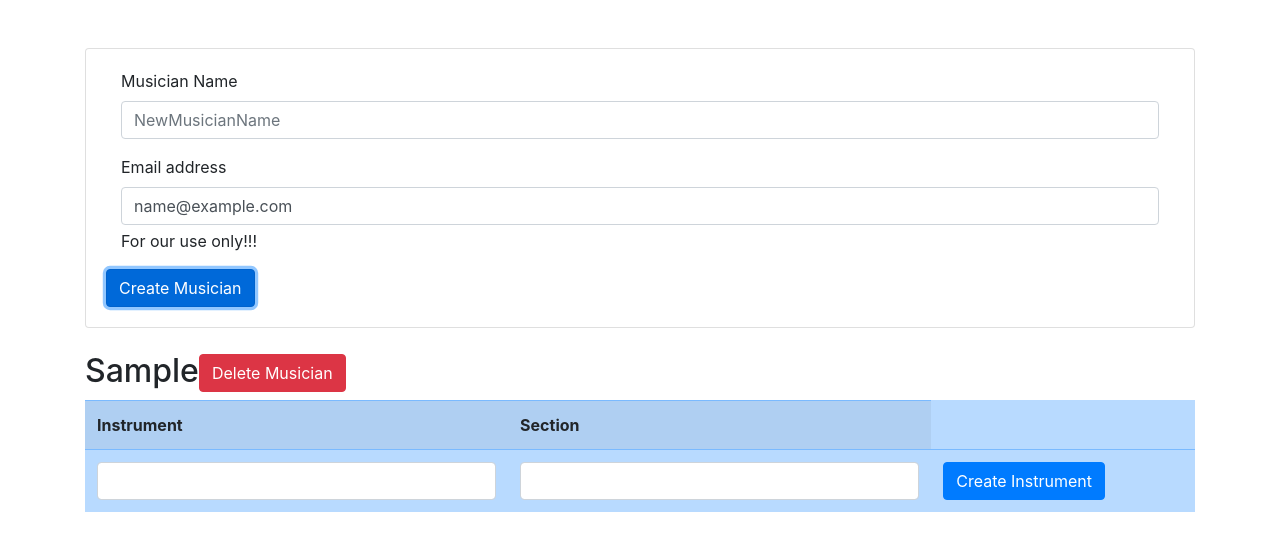
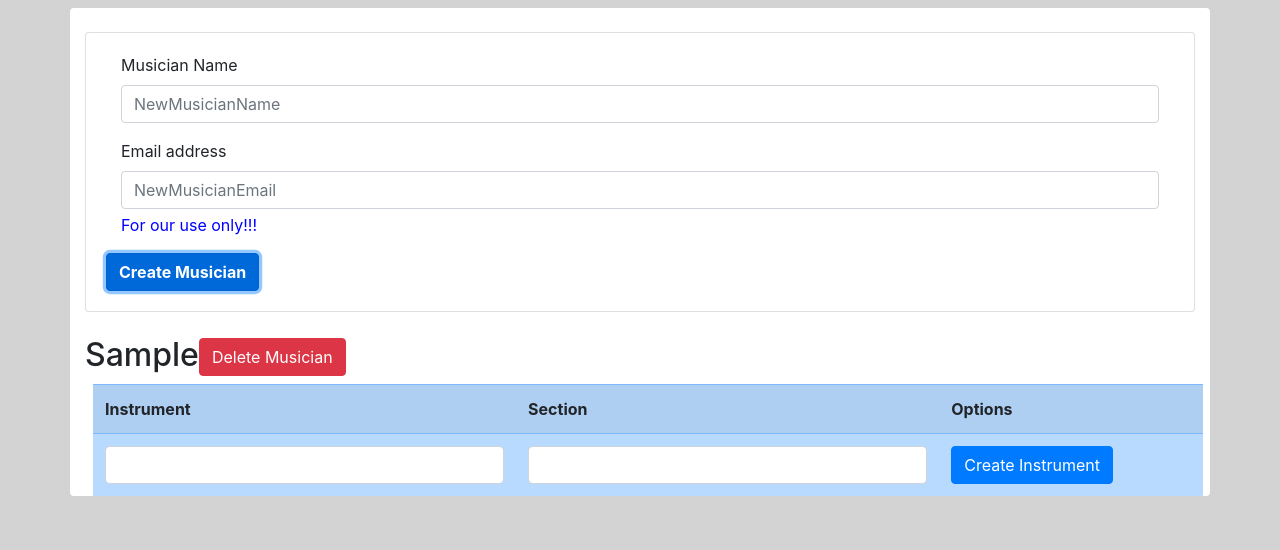
Before and after one commit to sw-dev-lisa-s-nh/FrontEnd-Week4, a website: page FW-Week4-HW/index.html in a window 1280 px wide. Both pictures are taken after typing "Sample", "name@example.com" into the empty fields and a click on the button "Create Musician". Drawn offline with nearby package versions, Linux system fonts and the light colour scheme.

Commit message:
Updated Coding HW assignment

```diff
--- a/FW-Week4-HW/index.html
+++ b/FW-Week4-HW/index.html
@@ -4,11 +4,12 @@
     <meta charset="UTF-8">
     <meta http-equiv="X-UA-Compatible" content="IE=edge">
     <meta name="viewport" content="width=device-width, initial-scale=1.0">
-    <title>FE Class Week3 Homework</title>
+    <title>MusicApp -- FE Week3</title>
     <link rel="stylesheet" href="node_modules/bootstrap/dist/css/bootstrap.css">
+    <link rel="stylesheet" href="main.css">
 </head>
-<body class="container rounded mx-auto d-block" >
-    <br><br>
+<body class="container m-2 rounded mx-auto d-block" >
+    <br>
     <div class="card">
         <div class="card-body">
             <div class="row mx-auto justify-content:space-evenly">
@@ -20,7 +21,7 @@
                     </div> <!-- end of form-group -->
                     <div class="form-group">
                             <label for="input-email" class="form-label">Email address</label>
-                            <input type="email" class="form-control" id="email" aria-describedby="emailHelp">
+                            <input type="email" class="form-control" id="new-musician-email" placeholder="NewMusicianEmail" aria-describedby="emailHelp">
                             <div id="emailHelp" class="form-text">For our use only!!!</div>
                     </div> <!-- end of form-group -->
 
@@ -28,7 +29,7 @@
             </div> <!-- end row-->
 
             <div>
-                <button id="new-musician" class="btn btn-primary from-control">Create Musician</button>
+                <button id="new-musician" class="btn btn-primary btn-hover from-control">Create Musician</button>
             </div> <!-- end of button div -->
         </div> <!-- end of card-body -->
     </div> <br><!-- end card -->
--- /dev/null
+++ b/FW-Week4-HW/main.css
@@ -0,0 +1,8 @@
+html {
+    background-color: lightgray;
+}
+
+.btn-hover {
+    color: #fff;
+    font-weight: bold;
+}
--- a/FW-Week4-HW/musicApp.js
+++ b/FW-Week4-HW/musicApp.js
@@ -29,9 +29,29 @@ let musicians = [];
 let musicId = 0;
 
 onClick('new-musician', () => {
-    musicians.push(new Musician(musicId++, getValue('new-musician-name')));
+    musicians.push(new Musician(musicId++, getValue('new-musician-name'), getValue('new-musician-email')));
+    let name = getValue('new-musician-name');
     drawDOM();
+    console.log('Musician created: ' + name);
 });
+
+// 2021-10-05-fesd-nashua -- Instructor:  Jeff Haupt
+//      12/21/21 Class Example!
+// Jeff Haupt showed us how to do email validation in class
+//      I cloned some of his code here.
+let smallText = document.getElementById('emailHelp');
+
+let emailAddress = document.getElementById('new-musician-email');
+emailAddress.addEventListener('keyup', () => {
+    if (/^[^@]+@\w+(\.\w+)+\w$/.test(emailAddress.value)) {
+        smallText.innerHTML = 'Email address accepted!';
+        smallText.setAttribute('style', 'color:blue;');
+    } else {
+        smallText.innerHTML = 'NOT a VALID Email Format -- keep trying!';
+        smallText.setAttribute('style', 'color:red;');
+    }
+});
+// END of Jeff Haupt's code from class -- with a few tweaks!
 
 function onClick(id, action) {
     let element = document.getElementById(id);
@@ -52,8 +72,6 @@ function drawDOM() {
     }
     // for every musician in musicians
     for (musician of musicians) {
-        console.log(musician.name);
-        console.log(musician.email);
         let table = createMusicTable(musician);
         let title = document.createElement('h2');
         title.innerHTML = musician.name;
@@ -61,23 +79,29 @@ function drawDOM() {
         musicDiv.appendChild(title);
         musicDiv.appendChild(table);
         for (instrument of musician.instruments) {
-            console.log(instrument.instrument);
             createInstrumentRow(musician, table, instrument);
         }
     }
     document.getElementById('new-musician-name').value = '';
+    document.getElementById('new-musician-email').value = '';
+    smallText.innerHTML = 'For our use only!!!';
+    smallText.setAttribute('style', 'color:blue;');
+
 }
 
 function createMusicTable(musician) {
     let table = document.createElement('table');
-    table.setAttribute('class', 'table table-primary table-striped');
+    table.setAttribute('class', 'table table-primary table-striped m-2');
     let row = table.insertRow(0);
     let instrumentColumn = document.createElement('th');
     let sectionColumn = document.createElement('th');
+    let buttonColumn = document.createElement('th');
     instrumentColumn.innerHTML = 'Instrument';
     sectionColumn.innerHTML = 'Section';
+    buttonColumn.innerHTML = "Options";
     row.appendChild(instrumentColumn);
     row.appendChild(sectionColumn);
+    row.appendChild(buttonColumn);
 
     let formRow = table.insertRow(1);
     let instrumentTh = document.createElement('th');
@@ -108,8 +132,10 @@ function createDeleteMusicianButton(musician) {
     let btn = createButton('Delete Musician','btn btn-danger');
     btn.onclick = () => {
         let location = musicians.indexOf(musician);
+        let deletedName = musician.name;
         musicians.splice(location,1);
         drawDOM();
+        console.log('Musician deleted: ' + deletedName);
     };
     return btn;
 }
@@ -133,7 +159,9 @@ function createNewInstrumentButton(musician) {
     let btn = createButton('Create Instrument', 'btn btn-primary');
     btn.onclick = () => {
         musician.instruments.push(new Instrument(getValue(`instrument-input-${musician.id}`), getValue(`section-input-${musician.id}`)));
+        let name = getValue(`instrument-input-${musician.id}`);
         drawDOM();
+        console.log('Instrument created: ' + name);
     };
     return btn;
 }
@@ -142,8 +170,10 @@ function createDeleteRowButton(musician, instrument) {
     let btn = createButton('Delete Instrument', 'btn btn-danger');
     btn.onclick = () => {
         let location = musician.instruments.indexOf(instrument);
+        let deleteName = instrument.instrument;
         musician.instruments.splice(location,1);
         drawDOM();
+        console.log('Instrument deleted: ' + deleteName);
     };
     return btn;
 }
```
Also changed, not shown: 1 other file.
